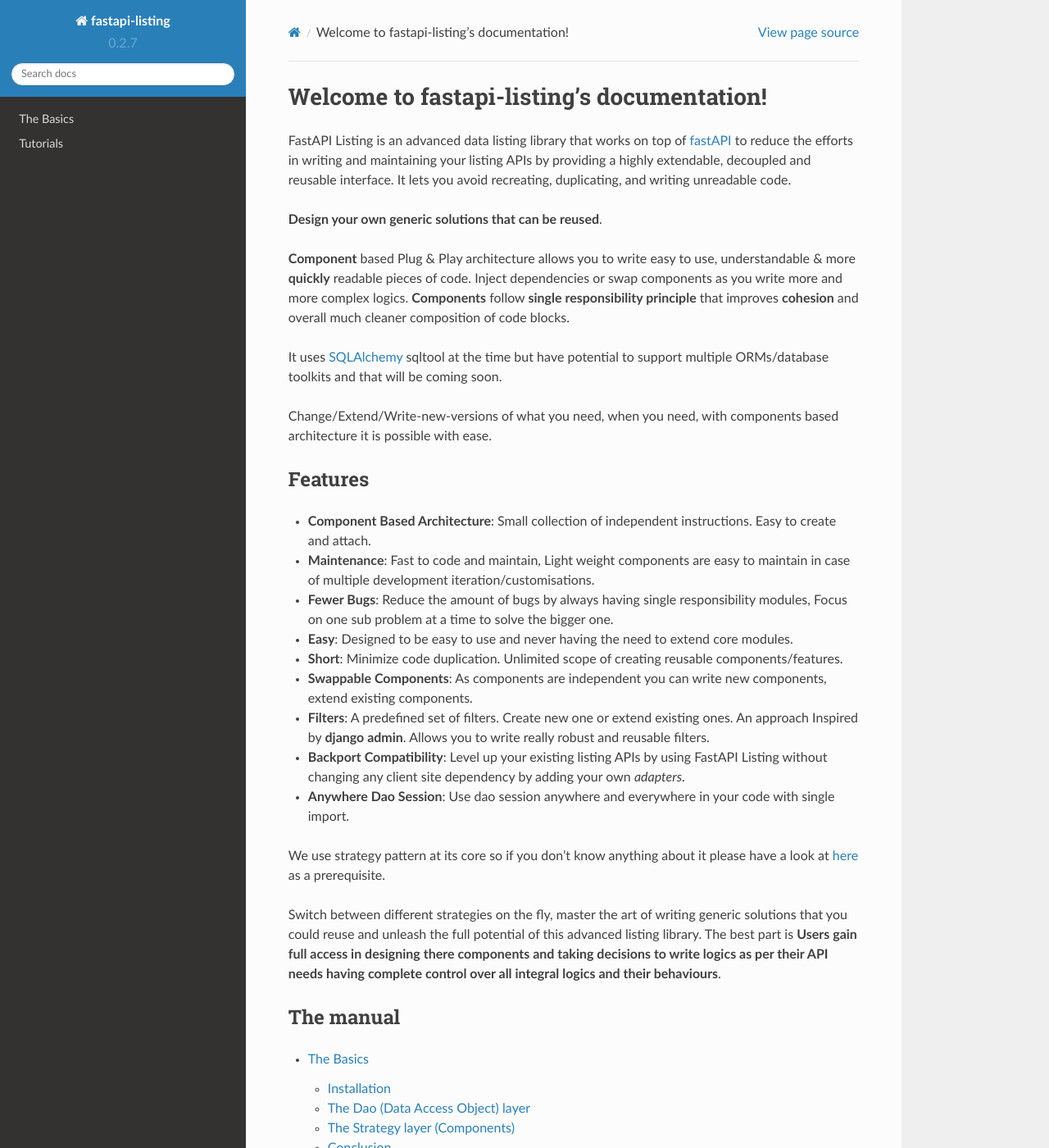
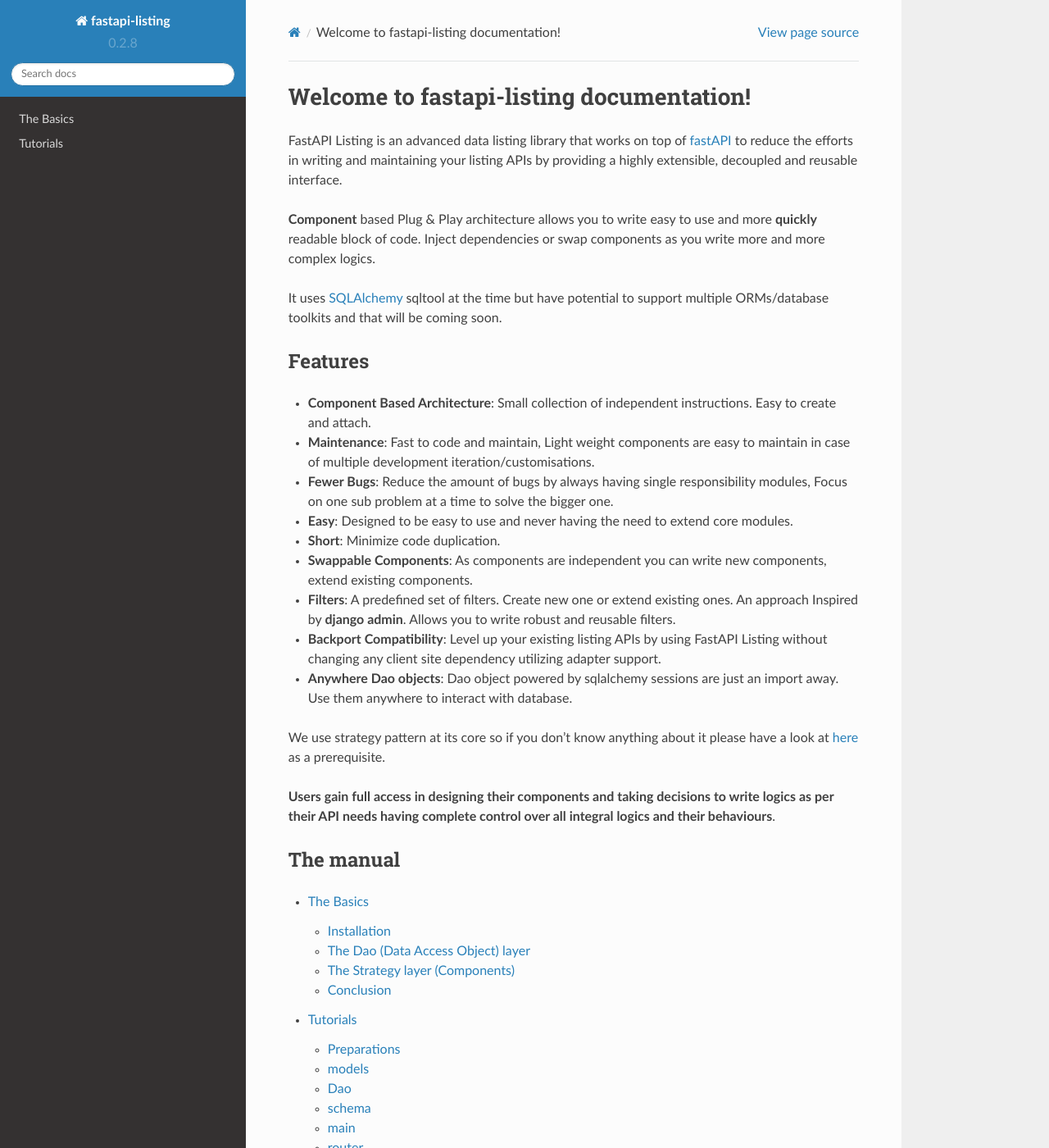
Before and after one commit to danielhasan1/fastapi-listing, a Sphinx documentation site: the page built from docs/index.rst, in a window 1280 px wide and 1400 px high. Shown: the whole window at 82% size. Built offline with Sphinx 7.4.7 and the Read the Docs theme 2.0.0, drawn with Linux system fonts in a browser that asks for light colours.

Commit message:
update docs

```diff
--- a/docs/basics.rst
+++ b/docs/basics.rst
@@ -17,7 +17,7 @@
 ----------------------------------
 
 FastAPI Listing uses a `dao <https://www.oracle.com/java/technologies/data-access-object.html#:~:text=The%20Data%20Access%20Object%20(or,to%20a%20generic%20client%20interface>`_
-layer although its use is popular in Java but it has many advantages that anyone can leverage while writing complex reusable data access logics.
+layer. Its use is popular in Java but it has many advantages that anyone can leverage while writing complex reusable data access logics.
 The main idea is to separate your business logic from your data access logic.
 
 Benefits
--- a/docs/index.rst
+++ b/docs/index.rst
@@ -3,23 +3,18 @@
    You can adapt this file completely to your liking, but it should at least
    contain the root `toctree` directive.
 
-Welcome to fastapi-listing's documentation!
-===========================================
+Welcome to fastapi-listing documentation!
+=========================================
 
 FastAPI Listing is an advanced data listing library that works on top of `fastAPI <https://fastapi.tiangolo.com/lo/>`_
 to reduce the efforts in writing and maintaining your listing APIs by providing
-a highly extendable, decoupled and reusable interface. It lets you avoid recreating, duplicating, and writing unreadable code.
+a highly extensible, decoupled and reusable interface.
 
-**Design your own generic solutions that can be reused**.
-
-**Component** based Plug & Play architecture allows you to write easy to use, understandable & more **quickly** readable pieces of code.
-Inject dependencies or swap components as you write more and more complex logics. **Components** follow **single responsibility principle**
-that improves **cohesion** and overall much cleaner composition of code blocks.
+**Component** based Plug & Play architecture allows you to write easy to use and more **quickly** readable block of code.
+Inject dependencies or swap components as you write more and more complex logics.
 
 It uses `SQLAlchemy <https://en.wikipedia.org/wiki/SQLAlchemy>`_ sqltool at the time but have potential to support multiple ORMs/database
 toolkits and that will be coming soon.
-
-Change/Extend/Write-new-versions of what you need, when you need, with components based architecture it is possible with ease.
 
 Features
 --------
@@ -28,18 +23,16 @@
 * **Maintenance**: Fast to code and maintain, Light weight components are easy to maintain in case of multiple development iteration/customisations.
 * **Fewer Bugs**: Reduce the amount of bugs by always having single responsibility modules, Focus on one sub problem at a time to solve the bigger one.
 * **Easy**: Designed to be easy to use and never having the need to extend core modules.
-* **Short**: Minimize code duplication. Unlimited scope of creating reusable components/features.
+* **Short**: Minimize code duplication.
 * **Swappable Components**: As components are independent you can write new components, extend existing components.
-* **Filters**: A predefined set of filters. Create new one or extend existing ones. An approach Inspired by **django admin**. Allows you to write really robust and reusable filters.
-* **Backport Compatibility**: Level up your existing listing APIs by using FastAPI Listing without changing any client site dependency by adding your own *adapters*.
-* **Anywhere Dao Session**: Use dao session anywhere and everywhere in your code with single import.
+* **Filters**: A predefined set of filters. Create new one or extend existing ones. An approach Inspired by **django admin**. Allows you to write robust and reusable filters.
+* **Backport Compatibility**: Level up your existing listing APIs by using FastAPI Listing without changing any client site dependency utilizing adapter support.
+* **Anywhere Dao objects**: Dao object powered by sqlalchemy sessions are just an import away. Use them anywhere to interact with database.
 
 We use strategy pattern at its core so if you don't know anything about it please have a look at `here <https://en.wikipedia.org/wiki/Strategy_pattern>`_
 as a prerequisite.
 
-
-Switch between different strategies on the fly, master the art of writing generic solutions that you could reuse and unleash the full potential
-of this advanced listing library. The best part is **Users gain full access in designing there components and taking decisions to write logics as per their API
+**Users gain full access in designing their components and taking decisions to write logics as per their API
 needs having complete control over all integral logics and their behaviours**.
 
 The manual
--- a/fastapi_listing/__init__.py
+++ b/fastapi_listing/__init__.py
@@ -4,7 +4,7 @@
 from fastapi_listing.interceptors import IterativeFilterInterceptor, IndiSorterInterceptor
 
 
-__version__ = "0.2.7"
+__version__ = "0.2.8"
 
 strategy_factory.register_strategy("default_paginator", PaginationStrategy)
 strategy_factory.register_strategy("default_sorter", SortingOrderStrategy)
```
